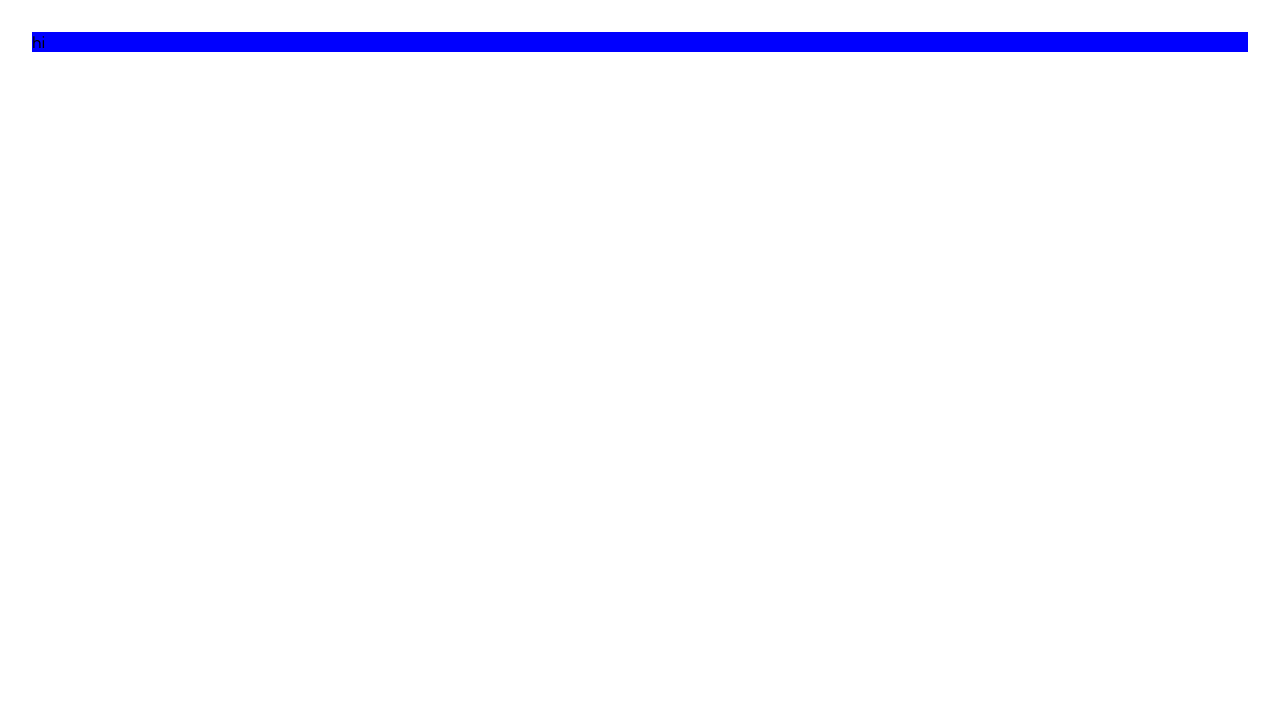
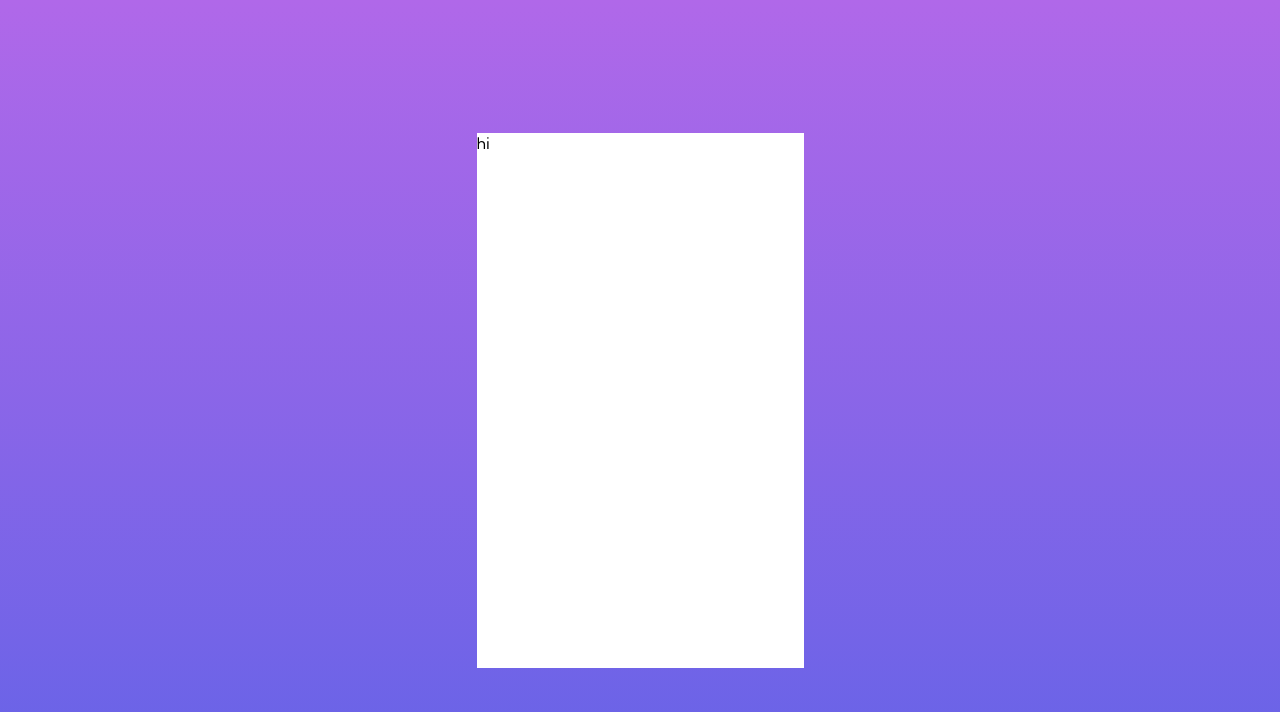
Before and after one commit to rhickey94/faq-accordion-card, a Vue app: page / in a window 1280 px wide. Shown: the top 712 px of the page. Built offline with nearby package versions, Linux system fonts and the light colour scheme.

Commit message:
completed css cleanup

```diff
--- a/src/App.vue
+++ b/src/App.vue
@@ -1,11 +1,15 @@
 <script setup></script>
 
 <template>
-  <main>hi</main>
+  <main>
+    <section>hi</section>
+  </main>
 </template>
 
 <style lang="scss" scoped>
-main {
-  background-color: blue;
+section {
+  width: 327px;
+  height: 535px;
+  background-color: var(--color-card-bg);
 }
 </style>
--- a/src/assets/base.css
+++ b/src/assets/base.css
@@ -1,28 +1,27 @@
 /* color palette from <https://github.com/vuejs/theme> */
 :root {
   --vt-c-white: #ffffff;
+  --vt-c-black: #1e1f36;
+  --vt-c-orange: #f47b56;
+  --vt-c-text-light-1: #4b4c5f;
+  --vt-c-text-light-2: #787887;
+  --vt-c-divider-light-1: #e8e8ea;
 
-  --vt-c-black: #181818;
-
-  --vt-c-divider-light-1: rgba(60, 60, 60, 0.29);
-  --vt-c-divider-light-2: rgba(60, 60, 60, 0.12);
-  --vt-c-divider-dark-1: rgba(84, 84, 84, 0.65);
-  --vt-c-divider-dark-2: rgba(84, 84, 84, 0.48);
-
-  --vt-c-text-light-1: var(--vt-c-indigo);
-  --vt-c-text-light-2: rgba(60, 60, 60, 0.66);
-  --vt-c-text-dark-1: var(--vt-c-white);
-  --vt-c-text-dark-2: rgba(235, 235, 235, 0.64);
+  --vt-g-bg: linear-gradient(#b068e9, #6463e7);
 }
 
 /* semantic color variables for this project */
 :root {
-  --color-background: var(--vt-c-white);
+  --color-background: var(--vt-g-bg);
 
-  --color-heading: var(--vt-c-text-light-1);
+  --color-card-bg: var(--vt-c-white);
+  --color-heading: var(--vt-c-black);
   --color-text: var(--vt-c-text-light-1);
+  --color-text-active: var(--vt-c-black);
+  --color-text-info: var(--vt-c-text-light-2);
 
-  --section-gap: 160px;
+  --color-arrow: var(--vt-c-orange);
+  --color-divider: var(--vt-c-divider-light-1);
 }
 *,
 *::before,
@@ -32,11 +31,9 @@
   position: relative;
   font-weight: normal;
 }
-
 body {
-  min-height: 100vh;
   background: var(--color-background);
-  font-family: 'Kumbh Sans', sans-serif;
+  font-family: "Kumbh Sans", sans-serif;
   text-rendering: optimizeLegibility;
   -webkit-font-smoothing: antialiased;
   -moz-osx-font-smoothing: grayscale;
--- a/src/assets/main.css
+++ b/src/assets/main.css
@@ -1,13 +1,11 @@
 @import "./base.css";
 
-#app {
-  max-width: 1280px;
-  margin: 0 auto;
-  padding: 2rem;
-
-  font-weight: normal;
+main {
+  display: flex;
+  justify-content: center;
+  align-items: center;
+  min-height: 100vh;
 }
 
 @media (min-width: 1440px) {
-
 }
```
